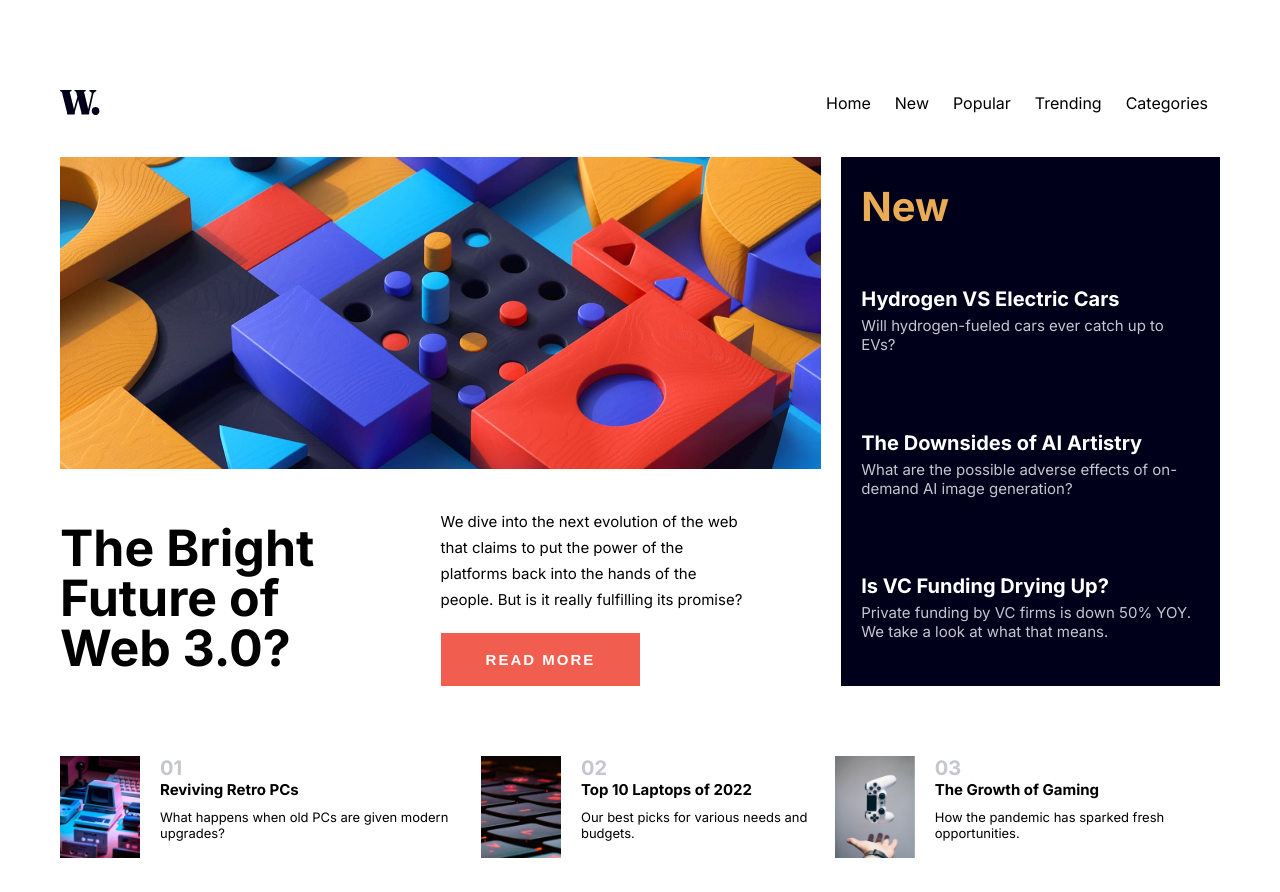
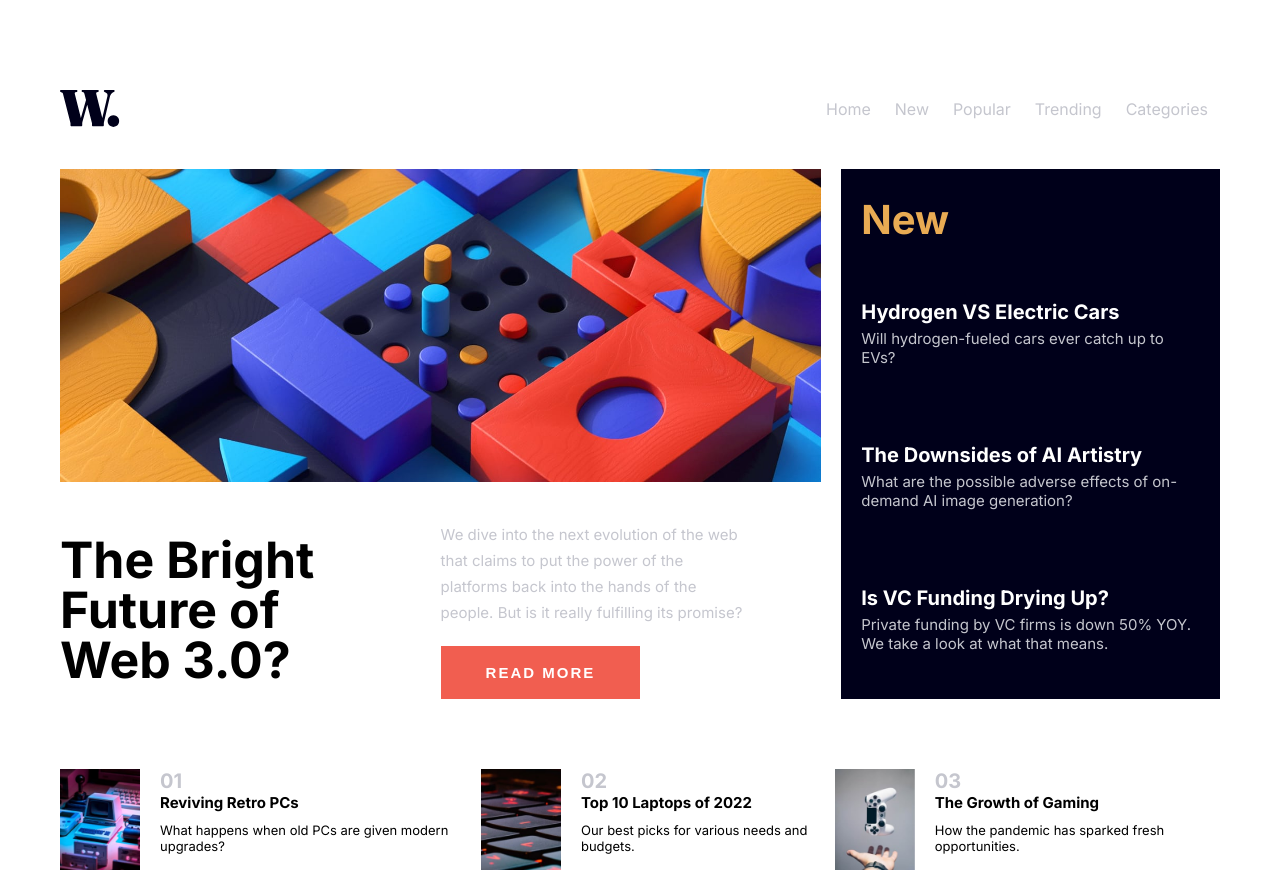
Before and after one commit to leecockcroft/front-end-mentor-challenge, a plain HTML site: page index.html in a window 1280 px wide. Drawn offline with Linux system fonts and the light colour scheme.

Commit message:
Update style.css

```diff
--- a/style.css
+++ b/style.css
@@ -164,7 +164,9 @@ height: 100vh;
 
 
   }
-
+.logo{
+  width:6rem;
+}
   nav,main {
     display:flex;
   }
@@ -195,8 +197,8 @@ aside{
 
   .desktop-nav ul li {
     font-size: 1.6rem;
-    /* color: hsl(233, 8%, 79%); */
-    list-style: none;
+   color: hsl(233, 8%, 79%);
+       list-style: none;
   }
 
   .desktop-nav {
@@ -226,7 +228,7 @@ main h1 {
 .right p {
   padding: 0;
 width: 80%;
-
+   color: hsl(233, 8%, 79%);
 margin-bottom: 2rem;
 }
 
```
